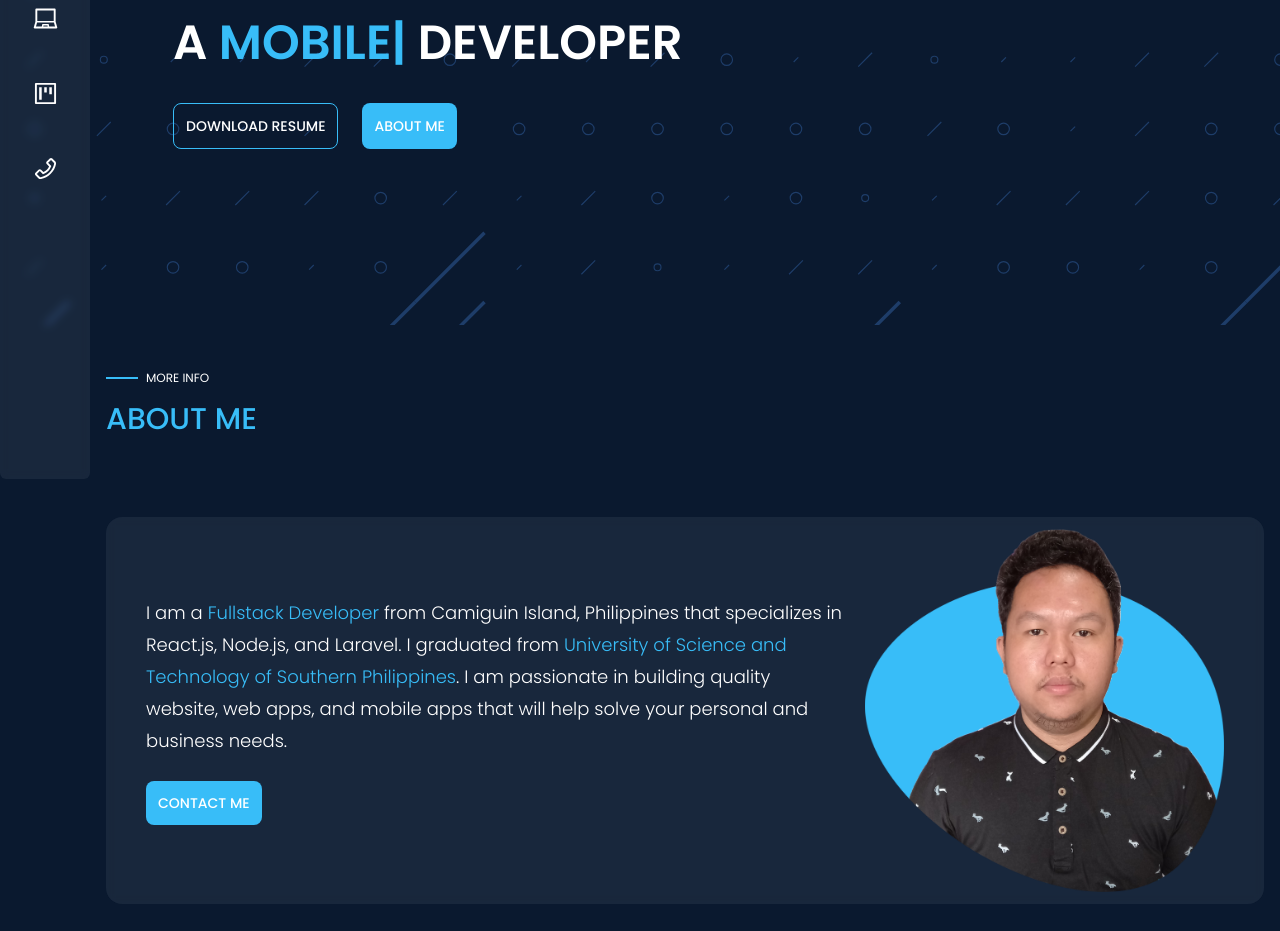
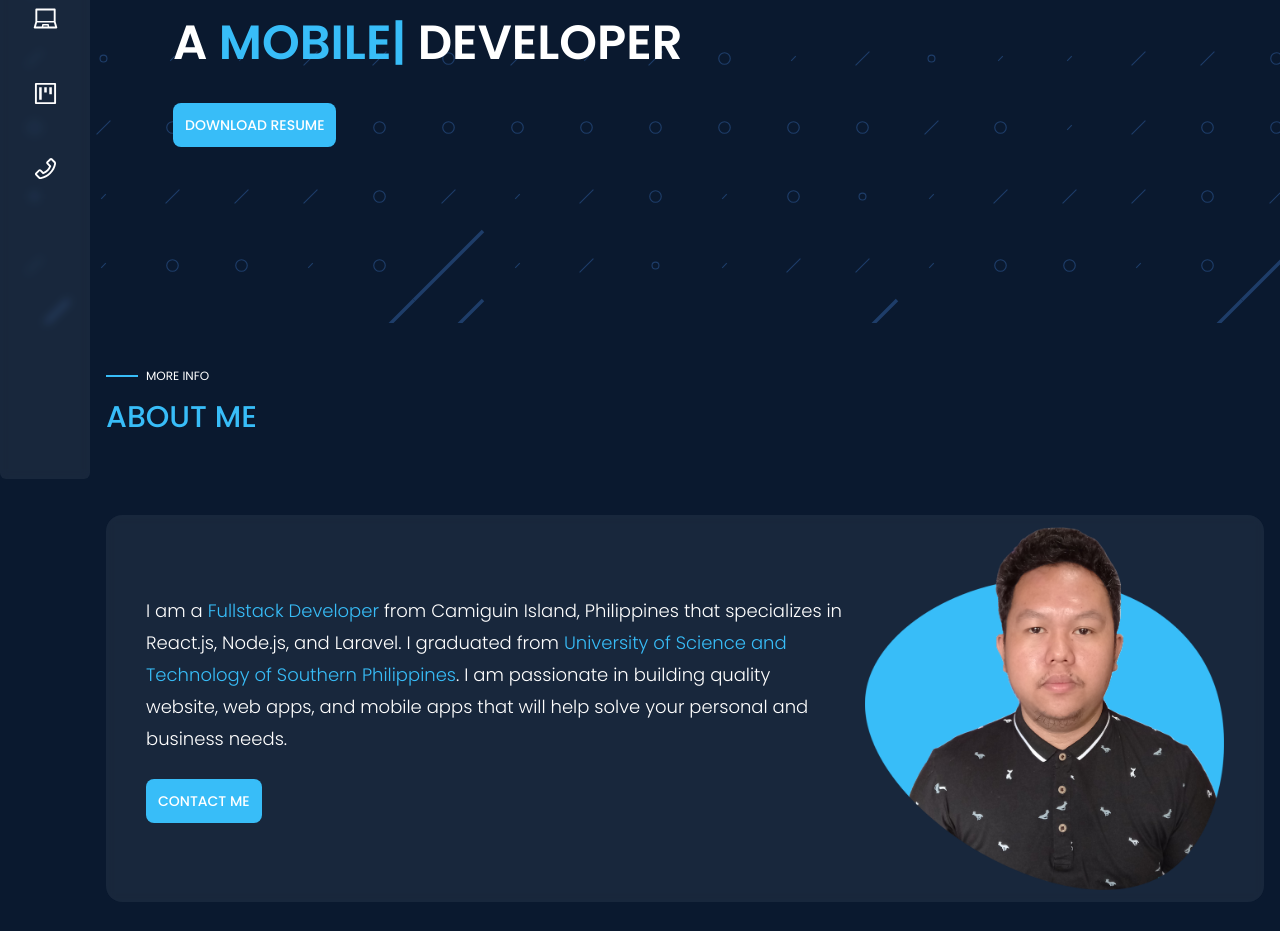
Before and after one commit to kyshr/kyshr.github.io, a React (Vite) app: page / in a window 1280 px wide. Shown: the part 321-1252 px from the top of the page. Built offline with nearby package versions, Linux system fonts and the light colour scheme.

Commit message:
chore: update contact me btn to scroll to bottom

```diff
--- a/src/pages/home/home.jsx
+++ b/src/pages/home/home.jsx
@@ -37,15 +37,10 @@ const HomePage = () => {
                 rel="noopener noreferrer">
                 <button
                   type="button"
-                  className="text-white uppercase border border-sky-400 hover:bg-sky-500 font-medium rounded-lg text-sm px-3 py-3 text-center mr-2">
+                  className="text-white uppercase bg-sky-400 hover:bg-sky-500 font-medium rounded-lg text-sm px-3 py-3">
                   Download Resume
                 </button>
               </a>
-              <button
-                type="button"
-                className="text-white uppercase bg-sky-400 hover:bg-sky-500 font-medium rounded-lg text-sm px-3 py-3 mr-2">
-                About Me
-              </button>
             </div>
           </div>
         </div>
@@ -71,11 +66,13 @@ const HomePage = () => {
                   personal and business needs.
                 </h2>
                 <div className="mx-auto md:mx-0">
-                  <button
-                    type="button"
-                    className="text-white uppercase bg-sky-400 hover:bg-sky-500 font-medium rounded-lg text-sm px-3 py-3">
-                    Contact Me
-                  </button>
+                  <a href="#contact">
+                    <button
+                      type="button"
+                      className="text-white uppercase bg-sky-400 hover:bg-sky-500 font-medium rounded-lg text-sm px-3 py-3">
+                      Contact Me
+                    </button>
+                  </a>
                 </div>
               </div>
               <div className="w-2/3 sm:w-2/5 md:w-2/6 mx-auto flex justify-center md:justify-end">
```
